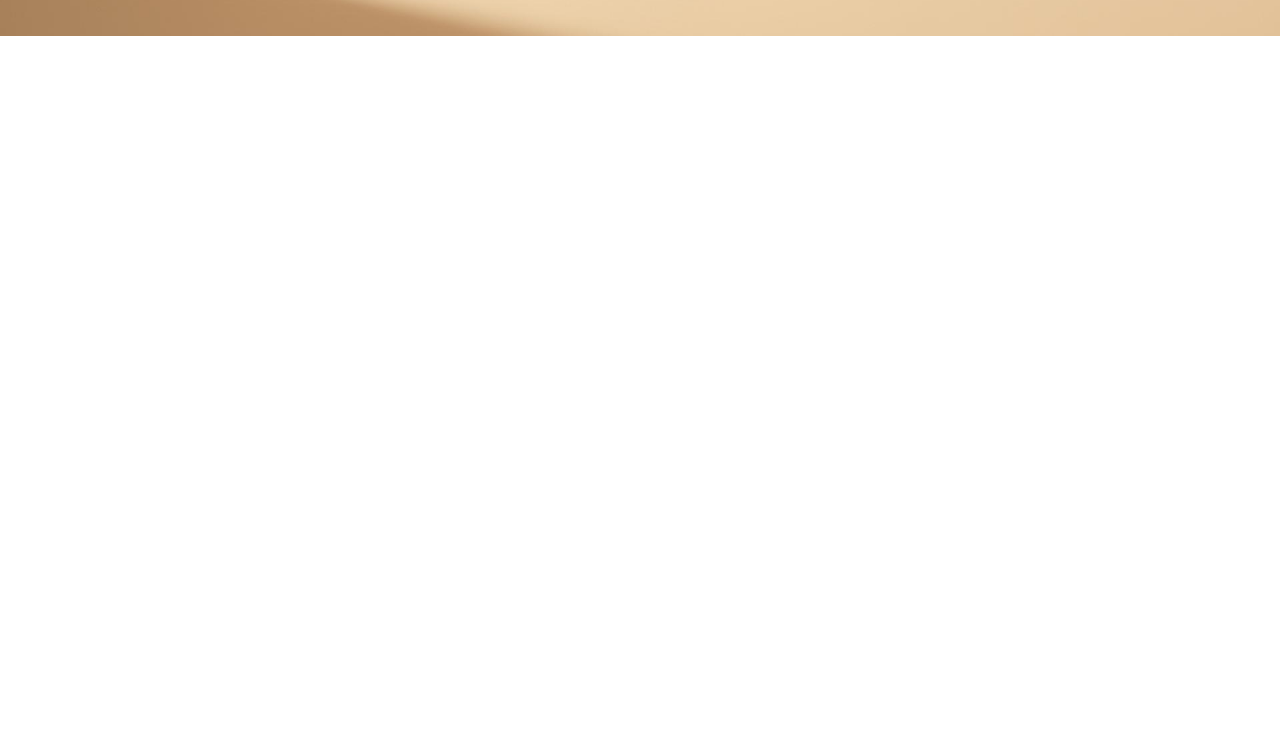
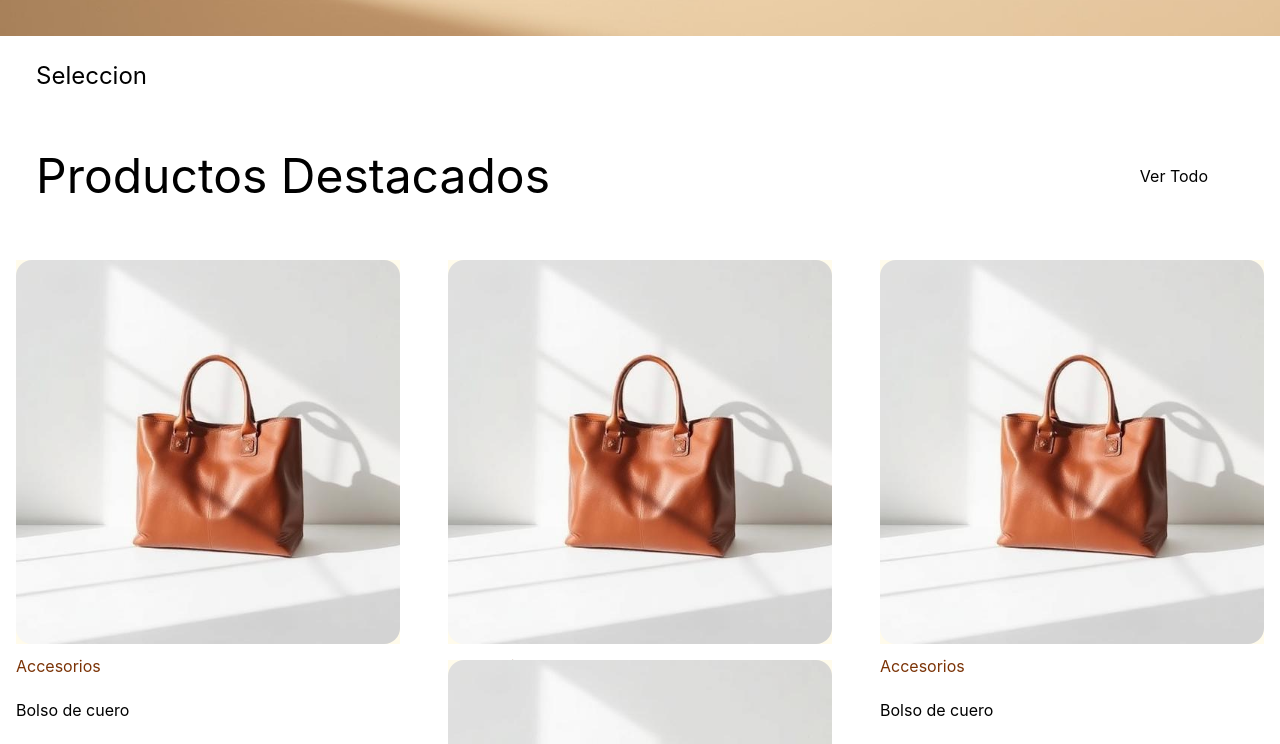
Before and after one commit to EdwinDev99/react-ts-ejercicios, a React (Vite) app in the folder e-commerce/: page / in a window 1280 px wide. Shown: the part 700-1444 px from the top of the page. Before the commit the page ends 800 px from the top, so only its background shows below. Built offline with nearby package versions, Linux system fonts and the light colour scheme.

Commit message:
card-component

```diff
--- /dev/null
+++ b/e-commerce/src/components/Card.tsx
@@ -0,0 +1,14 @@
+import producOne from "../assets/product-1.jpg";
+
+function Card() {
+  return (
+    <div className="w-96 h-96 bg-amber-50">
+      <img src={producOne} alt="bolso" className="rounded-2xl" />
+      <h4 className="text-amber-900 py-2.5">Accesorios</h4>
+      <p className="py-2.5">Bolso de cuero</p>
+      <p className="py-2.5">$189.00</p>
+    </div>
+  );
+}
+
+export default Card;
--- a/e-commerce/src/components/Home.tsx
+++ b/e-commerce/src/components/Home.tsx
@@ -1,11 +1,12 @@
 import { useNavigate } from "react-router-dom";
 import heroBanner from "../assets/hero-banner.jpg";
+import Card from "./Card";
 
 function Home() {
   const navigate = useNavigate();
   return (
     <>
-      <section className="w-full h-[80vh] relative overflow-hidden">
+      <section className="w-full h-[80vh] relative overflow-hidden mb-6">
         <img
           src={heroBanner}
           alt="home"
@@ -24,6 +25,19 @@ function Home() {
           </button>
         </div>
       </section>
+      <section>
+        <span className="text-2xl p-9">Seleccion</span>
+        <div className="flex items-center justify-between p-9">
+          <h3 className="text-5xl">Productos Destacados</h3>
+          <span className="p-9">Ver Todo</span>
+        </div>
+        <div className="flex justify-around flex-wrap gap-4">
+          <Card />
+          <Card />
+          <Card />
+          <Card />
+        </div>
+      </section>
     </>
   );
 }
```
Also changed, not shown: e-commerce/src/assets/product-1.jpg (added), e-commerce/src/assets/product-2.jpg (added).
